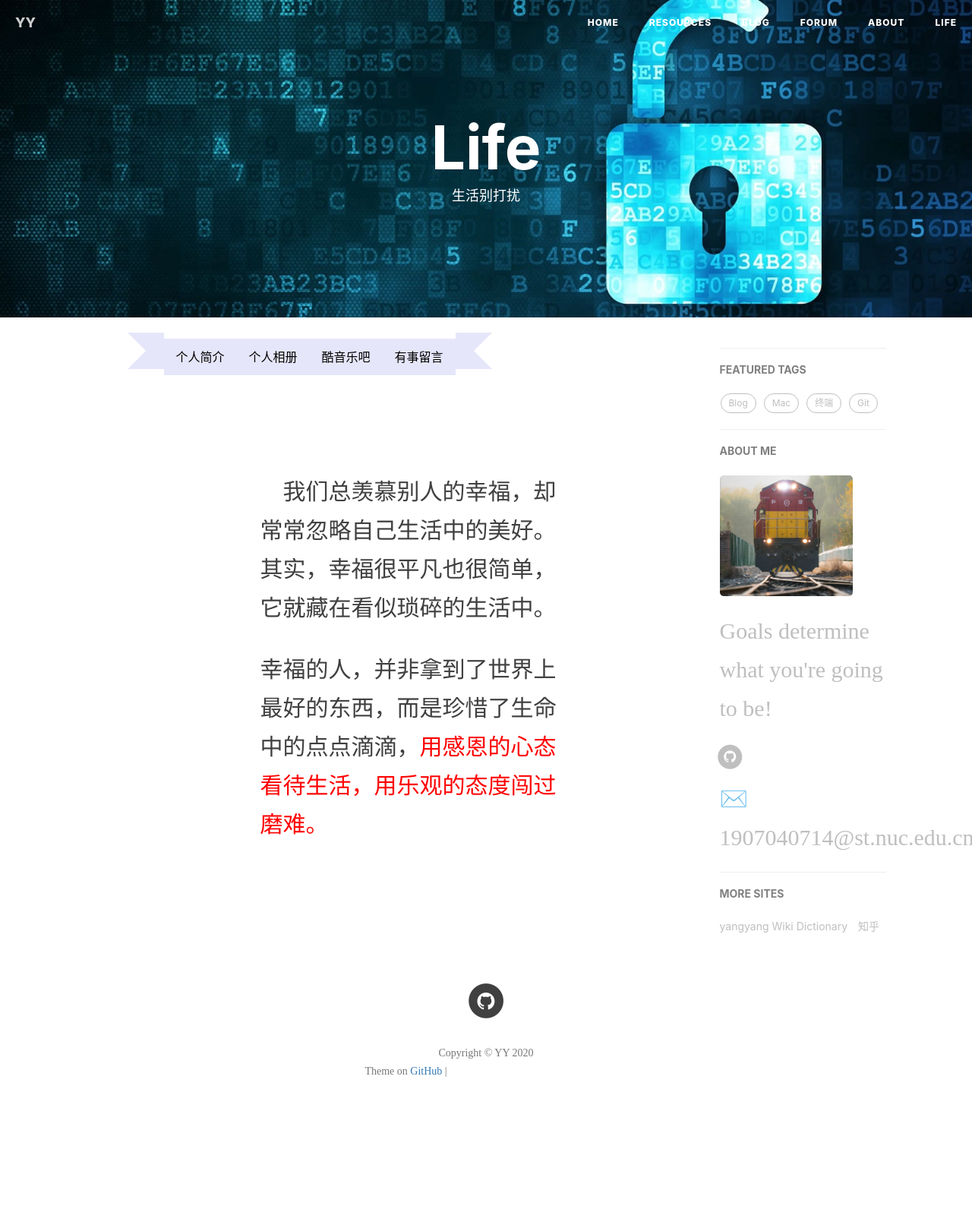
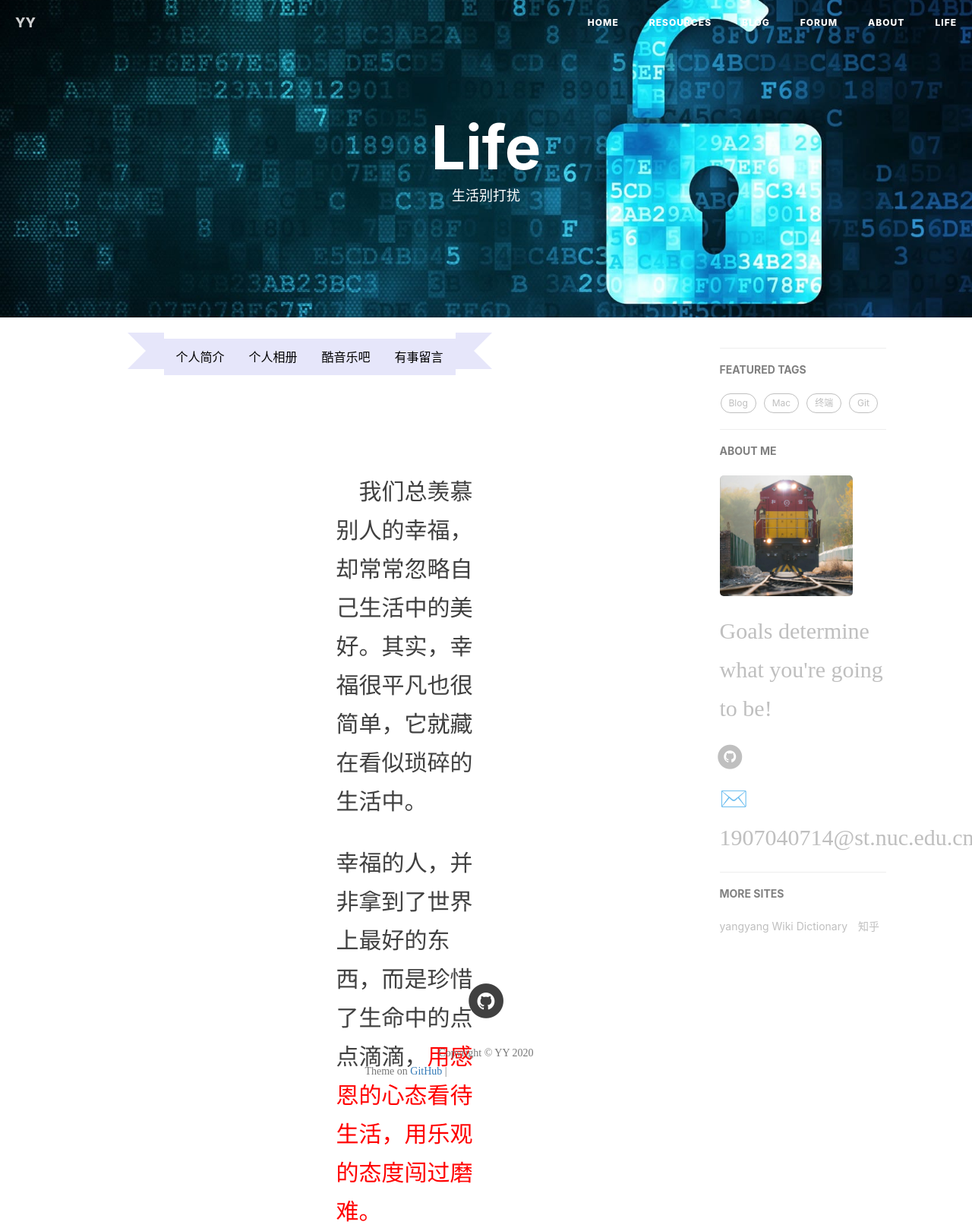
Before and after one commit to yangyang-linux/yangyang-linux.github.io, a Jekyll site: the page built from 5-life.html, in a window 1280 px wide. Shown: the whole page at 76% size. Built offline with Jekyll 4.4.1, drawn with Linux system fonts in a browser that asks for light colours; nearby versions of some CDN libraries; comment, search, counter and statistics services are not loaded; before the commit the page ends 1515 px from its top, so only the background shows below that; grey boxes are pictures that could not be loaded.

Commit message:
Update 5-life.html

```diff
--- a/5-life.html
+++ b/5-life.html
@@ -89,7 +89,7 @@ header-img: "img/life-bg.jpg"
 			}
 
 			.bd{
-				width:400px;
+				width:200px;
 				height:400px;
 				margin:120px auto;
 				text-align: left;
```
